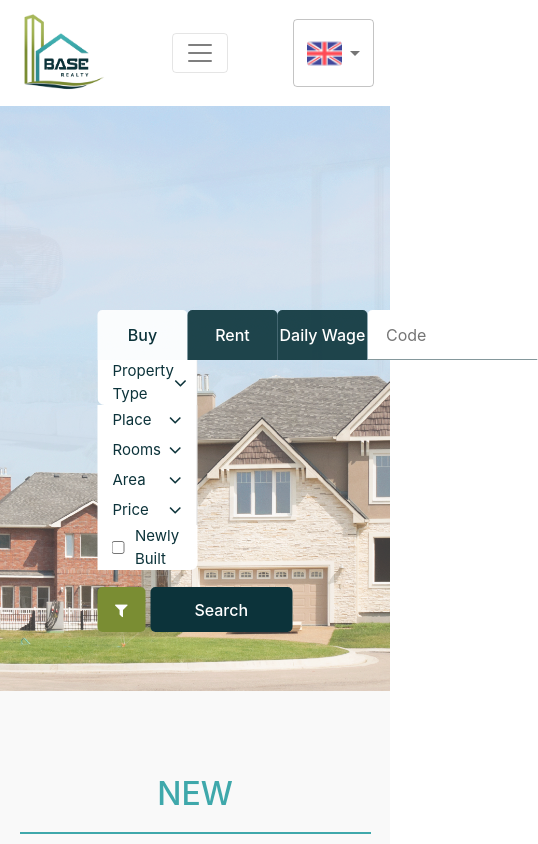
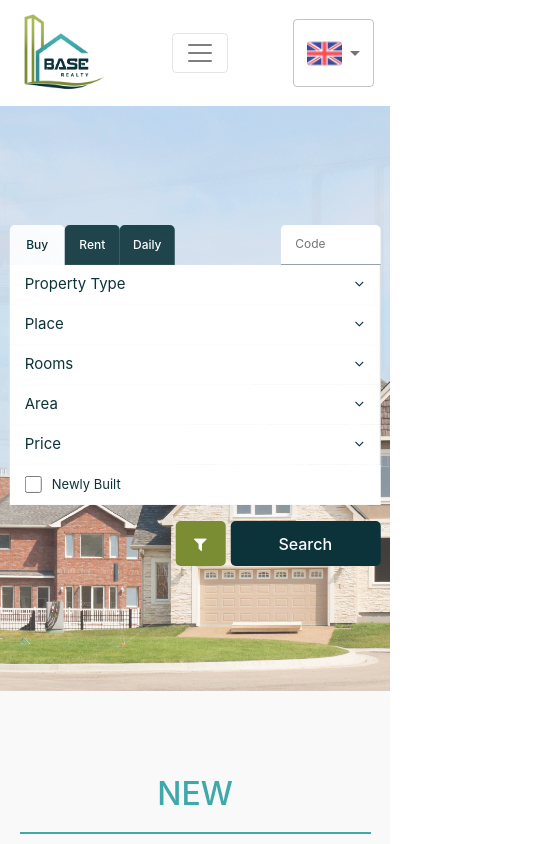
Before and after one commit to AbAyvazyan/baseRealty, a React (Create React App) app: page / in a window 390 px wide. Shown: the top 844 px of the page, 538 px wide, since content can reach past the window. Built offline with nearby package versions, Linux system fonts and the light colour scheme.

Commit message:
responsive filtering

```diff
--- a/src/Components/HomePage/Components/Filtering/Filtering.css
+++ b/src/Components/HomePage/Components/Filtering/Filtering.css
@@ -1,7 +1,6 @@
 .home_page_filtering {
   position: absolute;
   width: 50%;
-  height: 170px;
   left: 50%;
   bottom: 50%;
   right: -50%;
@@ -46,3 +45,28 @@
 .filter_button:hover {
   background-color:rgb(101, 117, 40) ;
 }
+
+
+@media screen and (max-width:1100px) {
+  .home_page_filtering{
+    width: 70%;
+  }
+}
+
+@media screen and (max-width:810px) {
+  .home_page_filtering{
+    width: 80%;
+  }
+}
+
+@media screen and (max-width:710px) {
+  .home_page_filtering{
+    width: 90%;
+  }
+}
+
+@media screen and (max-width:400px) {
+  .home_page_filtering{
+    width: 95%;
+  }
+}
--- a/src/Components/HomePage/Components/Filtering/HouseBottons/HouseButtons.css
+++ b/src/Components/HomePage/Components/Filtering/HouseBottons/HouseButtons.css
@@ -49,3 +49,29 @@
     outline: none;
     background-color: transparent;
 }
+
+@media screen and (max-width:600px) {
+    .house_types li{
+        width: 70px;
+        height: 40px;
+        font-size: 12px;
+    }
+
+    .codeSearchLi{
+        width: 115px!important;
+    }
+}
+
+@media screen and (max-width:400px) {
+    .house_types li{
+        width: 55px;
+        height: 40px;
+        font-size: 12px;
+    }
+
+
+
+    .codeSearchLi{
+        width: 100px!important;
+    }
+}
--- a/src/Components/HomePage/Components/Filtering/HouseBottons/HouseButtons.tsx
+++ b/src/Components/HomePage/Components/Filtering/HouseBottons/HouseButtons.tsx
@@ -20,7 +20,7 @@ const houseActionTypes:ThouseAction[]=[
     },
     {
         position: 3,
-        type:'Daily Wage',
+        type:'Daily',
         active: false
     }
 ]
--- a/src/Components/HomePage/Components/Filtering/InputFilterField/InputFilterField.css
+++ b/src/Components/HomePage/Components/Filtering/InputFilterField/InputFilterField.css
@@ -6,7 +6,7 @@
     z-index: 100;
     display: grid;
     grid-template-columns: 2fr repeat(5,1fr);
-    height: 65px;
+    min-height: 65px;
 }
 
 .input_filtering_field div{
@@ -30,9 +30,17 @@
     border-right: none;
 }
 
-@media screen and (max-width:650px) {
+
+@media screen and (max-width:600px) {
     .input_filtering_field{
-        grid-template-columns: repeat(auto-fill, 100px );
-        height: auto;
+        grid-template-columns:repeat(1,1fr);
+    }
+
+    .input_filtering_field > div:first-child{
+        border-bottom-left-radius: 0;
+    }
+
+    .input_filtering_field >div:last-child{
+        border-bottom-right-radius: 0;
     }
 }
--- a/src/Components/HomePage/Components/Filtering/InputFilterField/MultipleSelectCheckmarks/MultipleSelectCheckmarks.css
+++ b/src/Components/HomePage/Components/Filtering/InputFilterField/MultipleSelectCheckmarks/MultipleSelectCheckmarks.css
@@ -17,6 +17,7 @@
 .multiple_select_modal{
     position: absolute;
     top: 70px;
+    width: 250px;
     left: 0;
     border-radius: 4px;
     padding: 10px!important;
@@ -37,7 +38,7 @@
 }
 
 .checkobox_modal_selects{
-    width: 300px;
+    width: 250px;
     height: 40px;
 
     border-bottom: 1px solid grey;
@@ -93,13 +94,73 @@
 
 .single_check label{
     display: flex;
-    justify-content: center;
     align-items: center;
     gap: 10px;
     margin-bottom: 0;
+    width: 100%;
+    height: 100%;
+    cursor: pointer;
 }
 
 .single_check label input{
     height: 17px;
     width: 17px;
 }
+
+@media screen and (max-width:800px) {
+
+    .multiple_select_modal{
+        width: 200px!important;
+    }
+
+    .from_to_modal{
+        width: 180px;
+    }
+
+    .from_to_modal input{
+        width: 60px;
+        font-size: 11px;
+    }
+
+    .checkobox_modal_selects{
+        width: 200px;
+    }
+
+}
+
+@media screen and (max-width:600px) {
+    .multiple_select > span{
+        font-size: 15px;
+    }
+
+    .single_check > label > span{
+        font-size: 13px;
+    }
+
+    .multiple_select{
+        height: 40px;
+        position: unset;
+    }
+
+    .multiple_select_modal{
+        top: 85%;
+    }
+
+    .single_check{
+        justify-content: flex-start;
+        height: 40px;
+    }
+
+    .multiple_select_modal{
+        width: 250px!important;
+    }
+
+    .from_to_modal{
+        width: 150px;
+    }
+
+
+    .checkobox_modal_selects{
+        width: 250px;
+    }
+}
```
